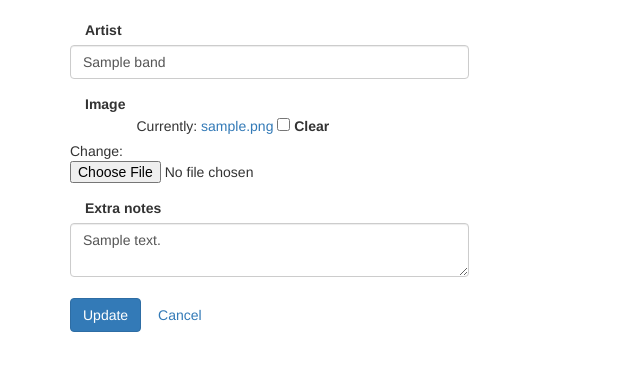
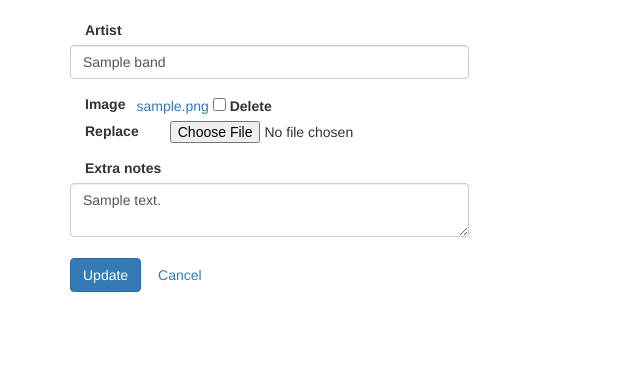
Before and after one commit to forever-Agriculture/lyrics_site, a Django app: page /artist/1/edit/ in a window 1280 px wide. Shown: the part 52-423 px from the top of the page, without its empty margins (0-640 px from the left). Run offline with Django 3.2, Linux system fonts and the light colour scheme; tables that the repository leaves empty hold one stand-in row (values such as "Sample post"); parts of the project's set-up code (start-up, migrations or seed data) failed here and were passed over; some libraries are stand-ins or nearby versions.

Commit message:
artist form fix

```diff
--- a/src/website/templates/edit_artist.html
+++ b/src/website/templates/edit_artist.html
@@ -19,10 +19,16 @@
             </div>
         </div>
         <div class="form-group">
-            <label for="photo" class="col-sm-2 control-label">{% trans "Image" %}</label><br>
-            <div class=”col-sm-10”>
-                <!--<input type="file" name="photo" id="id_photo" value="{{ photo.photo }}">-->
-                {{ form.photo }}
+            <!--<div class="pictureForm">{{ form.photo }}</div>-->
+            <div>
+                <label for="photo" class="col-sm-2 control-label">{% trans "Image" %}</label>
+                <a href="{{ object.photo }}">{{ object.photo }}</a>
+                <input type="checkbox" name="photo-clear" id="photo-clear_id">
+                <label for="photo-clear_id">{% trans "Delete" %}</label>
+            </div>
+            <div>
+                <label class="col-sm-3 control-label">{% trans "Replace" %}</label>
+                <input type="file" name="photo" id="id_photo">
             </div>
         </div>
         <div class="form-group">
```
Also changed, not shown: src/locale/en/LC_MESSAGES/django.po, src/locale/uk/LC_MESSAGES/django.po, src/website/static/this/css/main.css (line endings or trailing spaces).
